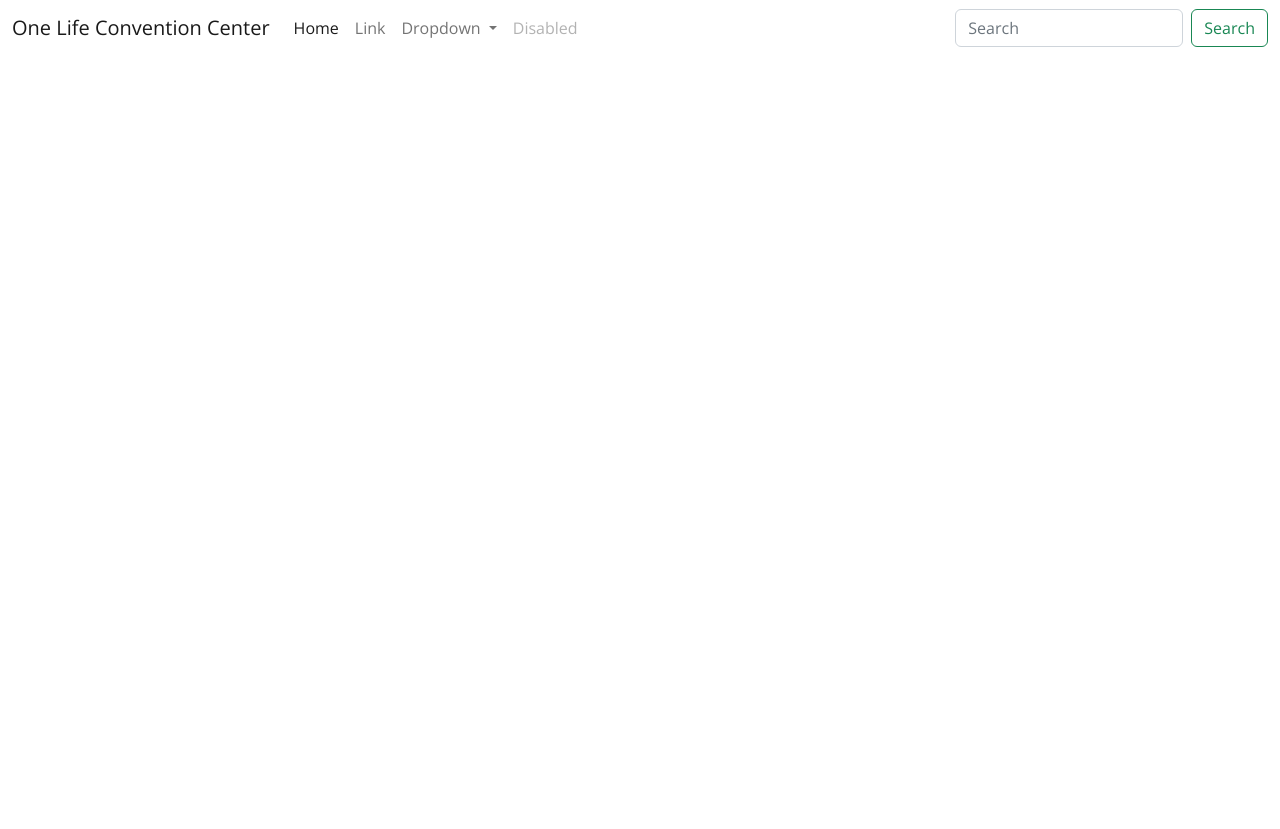
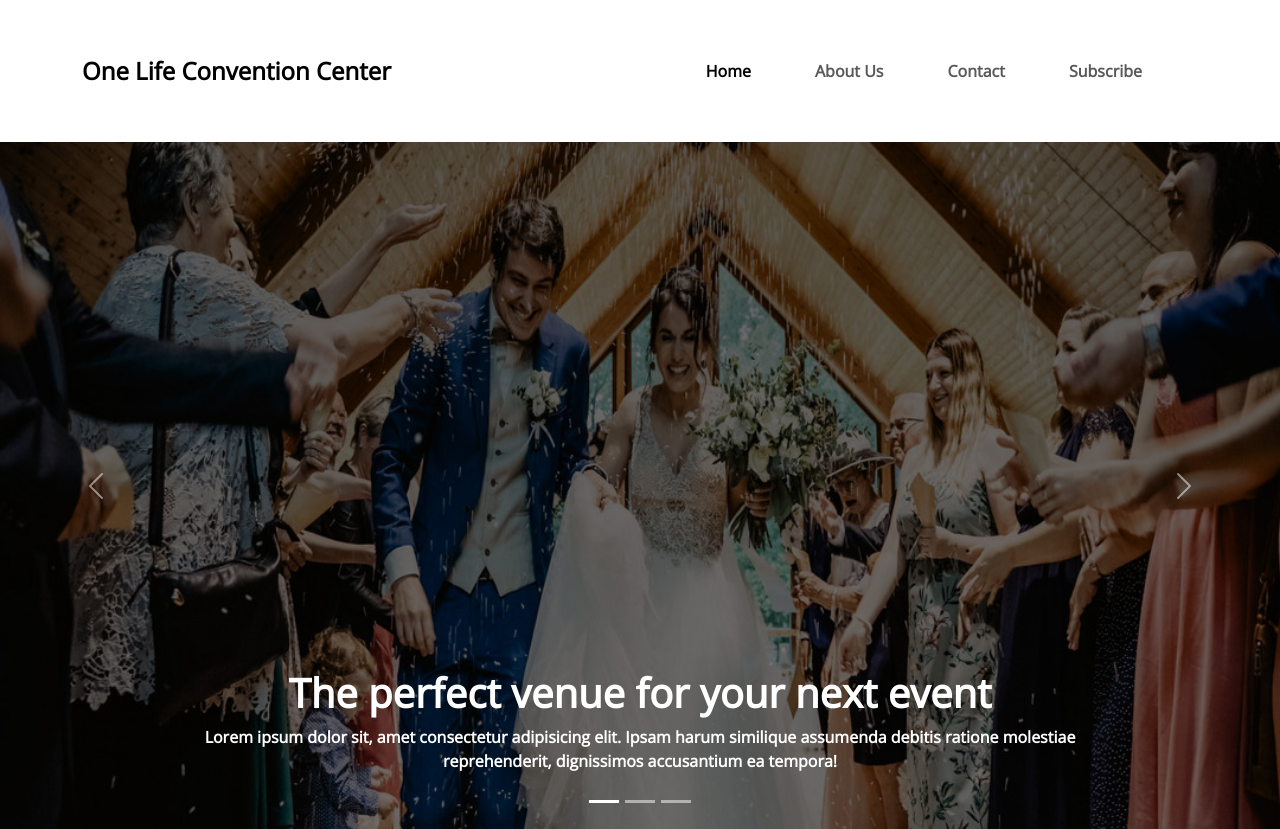
Before and after one commit to Developer-Sahariar-Reza/landing-page-design-with-bootstrap5-1, a plain HTML site: page index.html in a window 1280 px wide. Before the commit the page ends 800 px from the top, so only its background shows below. Drawn offline with nearby package versions, Linux system fonts and the light colour scheme.

Commit message:
header done

```diff
--- a/css/style.css
+++ b/css/style.css
@@ -1,7 +1,3 @@
-/* google font  */
-@import url("https://fonts.googleapis.com/css2?family=Open+Sans:wght@400;500;700&display=swap");
-
-/* common css  */
-* {
+body {
   font-family: "Open Sans", sans-serif;
 }
--- a/index.html
+++ b/index.html
@@ -3,16 +3,23 @@
   <head>
     <meta charset="utf-8" />
     <meta name="viewport" content="width=device-width, initial-scale=1" />
-    <!-- Website title  -->
+    <!-- website title  -->
     <title>One Life Convention Center</title>
-    <!-- bootstrap css cdn  -->
+    <!-- bootstrap css link  -->
     <link
-      href="https://cdn.jsdelivr.net/npm/bootstrap@5.2.3/dist/css/bootstrap.min.css"
+      href="https://cdn.jsdelivr.net/npm/bootstrap@5.3.0-alpha1/dist/css/bootstrap.min.css"
       rel="stylesheet"
-      integrity="sha384-rbsA2VBKQhggwzxH7pPCaAqO46MgnOM80zW1RWuH61DGLwZJEdK2Kadq2F9CUG65"
+      integrity="sha384-GLhlTQ8iRABdZLl6O3oVMWSktQOp6b7In1Zl3/Jr59b6EGGoI1aFkw7cmDA6j6gD"
       crossorigin="anonymous"
     />
-    <!-- font awesome -->
+    <!-- google font link  -->
+    <link rel="preconnect" href="https://fonts.googleapis.com" />
+    <link rel="preconnect" href="https://fonts.gstatic.com" crossorigin />
+    <link
+      href="https://fonts.googleapis.com/css2?family=Open+Sans&display=swap"
+      rel="stylesheet"
+    />
+    <!-- font awesome kit -->
     <script
       src="https://kit.fontawesome.com/f1a11fb0ce.js"
       crossorigin="anonymous"
@@ -23,10 +30,12 @@
   <body>
     <!-- header start  -->
     <header>
-      <!-- nav start  -->
-      <nav class="navbar navbar-expand-lg bg-white">
+      <!-- navbar start  -->
+      <nav class="navbar navbar-expand-lg bg-white container py-5">
         <div class="container-fluid">
-          <a class="navbar-brand" href="#">One Life Convention Center</a>
+          <a class="navbar-brand fw-bold fs-4" href="#"
+            >One Life Convention Center</a
+          >
           <button
             class="navbar-toggler"
             type="button"
@@ -39,56 +48,115 @@
             <span class="navbar-toggler-icon"></span>
           </button>
           <div class="collapse navbar-collapse" id="navbarSupportedContent">
-            <ul class="navbar-nav me-auto mb-2 mb-lg-0">
+            <ul class="navbar-nav ms-auto mb-2 mb-lg-0">
               <li class="nav-item">
-                <a class="nav-link active" aria-current="page" href="#">Home</a>
+                <a
+                  class="nav-link active me-5 fw-semibold"
+                  aria-current="page"
+                  href="#"
+                  >Home</a
+                >
               </li>
               <li class="nav-item">
-                <a class="nav-link" href="#">Link</a>
-              </li>
-              <li class="nav-item dropdown">
-                <a
-                  class="nav-link dropdown-toggle"
-                  href="#"
-                  role="button"
-                  data-bs-toggle="dropdown"
-                  aria-expanded="false"
-                >
-                  Dropdown
-                </a>
-                <ul class="dropdown-menu">
-                  <li><a class="dropdown-item" href="#">Action</a></li>
-                  <li><a class="dropdown-item" href="#">Another action</a></li>
-                  <li><hr class="dropdown-divider" /></li>
-                  <li>
-                    <a class="dropdown-item" href="#">Something else here</a>
-                  </li>
-                </ul>
+                <a class="nav-link me-5 fw-semibold" href="#">About Us</a>
               </li>
               <li class="nav-item">
-                <a class="nav-link disabled">Disabled</a>
+                <a class="nav-link me-5 fw-semibold">Contact</a>
+              </li>
+              <li class="nav-item">
+                <a class="nav-link me-5 fw-semibold">Subscribe</a>
               </li>
             </ul>
-            <form class="d-flex" role="search">
-              <input
-                class="form-control me-2"
-                type="search"
-                placeholder="Search"
-                aria-label="Search"
-              />
-              <button class="btn btn-outline-success" type="submit">
-                Search
-              </button>
-            </form>
           </div>
         </div>
       </nav>
+
+      <!-- image slider section start  -->
+      <section>
+        <div id="carouselExampleCaptions" class="carousel slide">
+          <div class="carousel-indicators">
+            <button
+              type="button"
+              data-bs-target="#carouselExampleCaptions"
+              data-bs-slide-to="0"
+              class="active"
+              aria-current="true"
+              aria-label="Slide 1"
+            ></button>
+            <button
+              type="button"
+              data-bs-target="#carouselExampleCaptions"
+              data-bs-slide-to="1"
+              aria-label="Slide 2"
+            ></button>
+            <button
+              type="button"
+              data-bs-target="#carouselExampleCaptions"
+              data-bs-slide-to="2"
+              aria-label="Slide 3"
+            ></button>
+          </div>
+          <div class="carousel-inner">
+            <div class="carousel-item active">
+              <img
+                src="images/h-slider-1.jpg"
+                class="d-block w-100 img-fluid"
+                alt="..."
+              />
+              <div class="carousel-caption d-none d-md-block">
+                <h1 class="fw-bold fs-1">
+                  The perfect venue for your next event
+                </h1>
+                <p class="fw-semibold">
+                  Lorem ipsum dolor sit, amet consectetur adipisicing elit.
+                  Ipsam harum similique assumenda debitis ratione molestiae
+                  reprehenderit, dignissimos accusantium ea tempora!
+                </p>
+              </div>
+            </div>
+            <div class="carousel-item">
+              <img
+                src="images/h-slider-2.jpg"
+                class="d-block w-100 img-fluid"
+                alt="..."
+              />
+              <div class="carousel-caption d-none d-md-block">
+                <h1 class="fw-bold fs-1">
+                  The perfect venue for your next event
+                </h1>
+                <p class="fw-semibold">
+                  Lorem ipsum dolor sit, amet consectetur adipisicing elit.
+                  Ipsam harum similique assumenda debitis ratione molestiae
+                  reprehenderit, dignissimos accusantium ea tempora!
+                </p>
+              </div>
+            </div>
+          </div>
+          <button
+            class="carousel-control-prev"
+            type="button"
+            data-bs-target="#carouselExampleCaptions"
+            data-bs-slide="prev"
+          >
+            <span class="carousel-control-prev-icon" aria-hidden="true"></span>
+            <span class="visually-hidden">Previous</span>
+          </button>
+          <button
+            class="carousel-control-next"
+            type="button"
+            data-bs-target="#carouselExampleCaptions"
+            data-bs-slide="next"
+          >
+            <span class="carousel-control-next-icon" aria-hidden="true"></span>
+            <span class="visually-hidden">Next</span>
+          </button>
+        </div>
+      </section>
     </header>
-
-    <!-- bootstrap js start  -->
+    <!-- bootstrap js script  -->
     <script
-      src="https://cdn.jsdelivr.net/npm/bootstrap@5.2.3/dist/js/bootstrap.bundle.min.js"
-      integrity="sha384-kenU1KFdBIe4zVF0s0G1M5b4hcpxyD9F7jL+jjXkk+Q2h455rYXK/7HAuoJl+0I4"
+      src="https://cdn.jsdelivr.net/npm/bootstrap@5.3.0-alpha1/dist/js/bootstrap.bundle.min.js"
+      integrity="sha384-w76AqPfDkMBDXo30jS1Sgez6pr3x5MlQ1ZAGC+nuZB+EYdgRZgiwxhTBTkF7CXvN"
       crossorigin="anonymous"
     ></script>
   </body>
```
Also changed, not shown: images/h-slider-1.jpg (added), images/h-slider-2.jpg (added).
